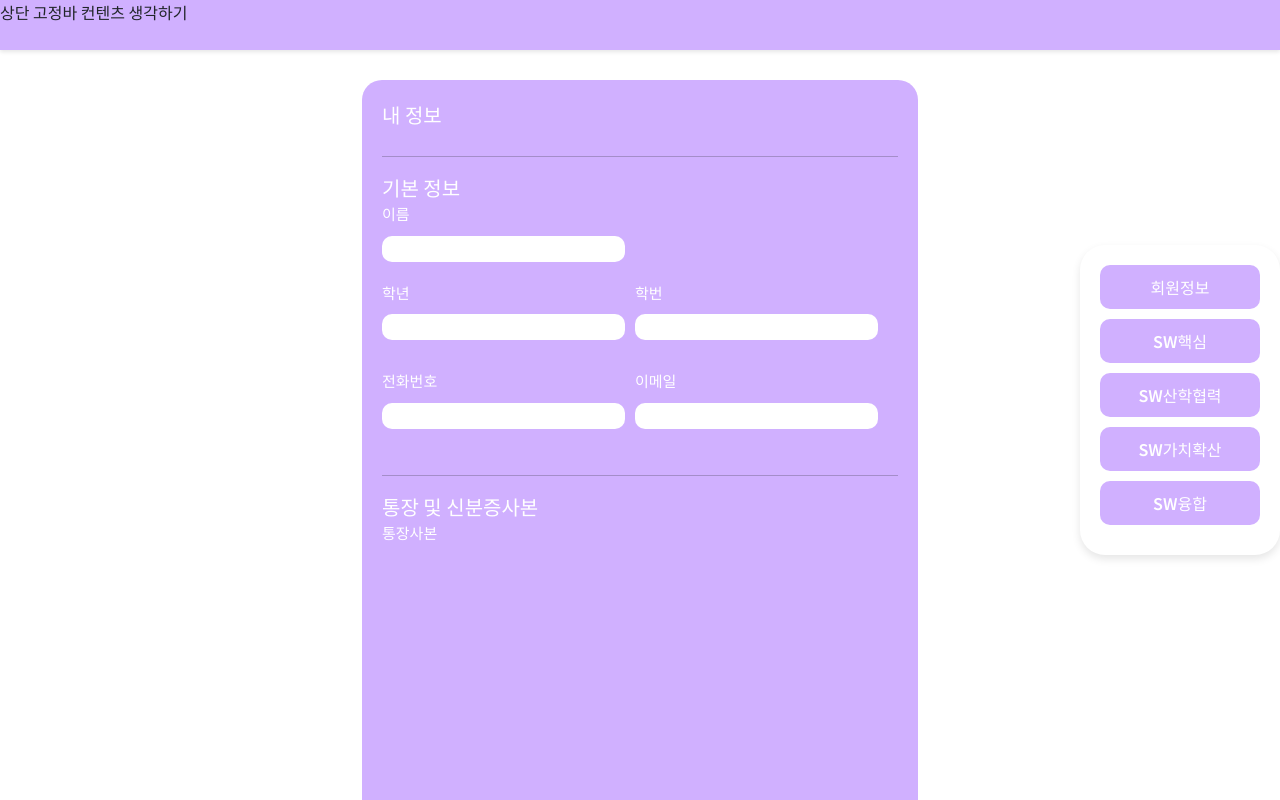
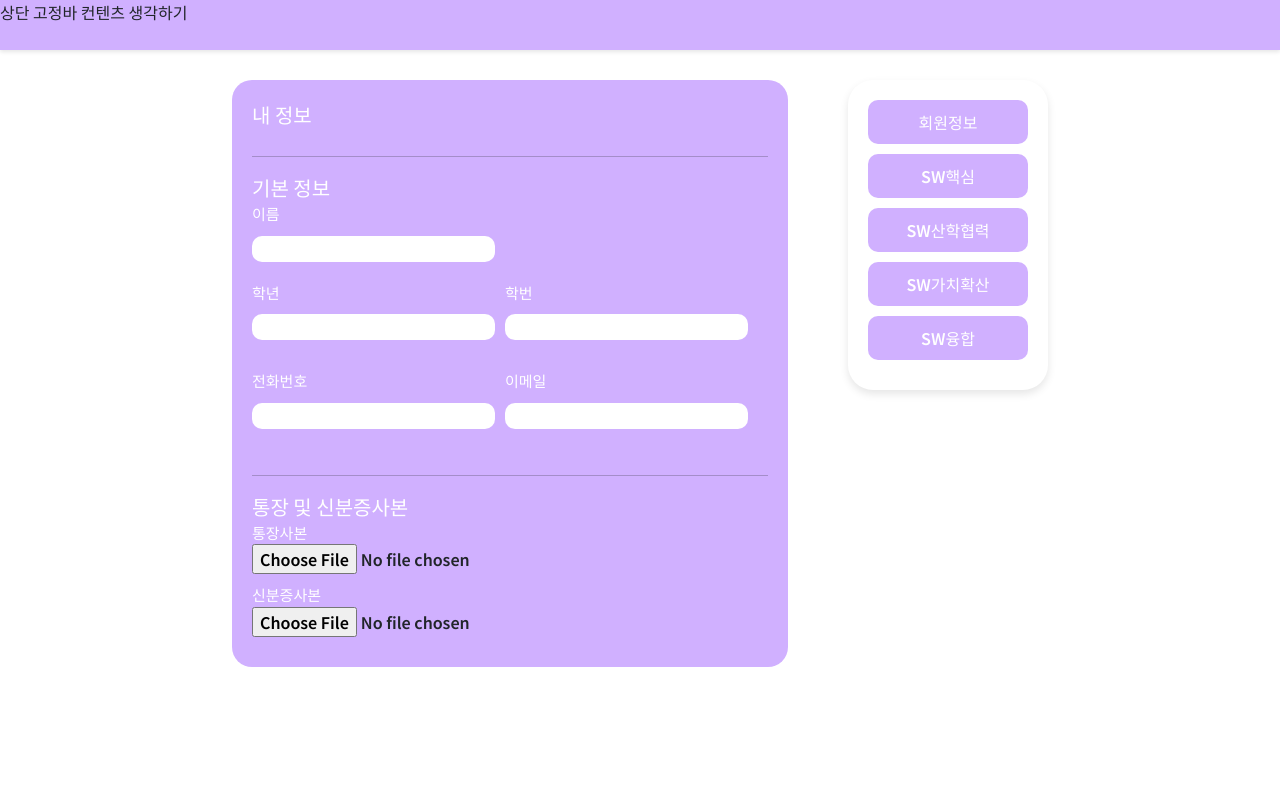
Before and after one commit to Koh-Du-Beom/Old-version-Jamie-Point, a React (Create React App) app: page /info in a window 1280 px wide. Shown: the top 800 px of the page. Built offline with nearby package versions, Linux system fonts and the light colour scheme.

Commit message:
img file sending error must be solved

```diff
--- a/package.json
+++ b/package.json
@@ -10,6 +10,7 @@
     "@types/node": "^16.18.71",
     "@types/react": "^18.2.48",
     "@types/react-dom": "^18.2.18",
+    "axios": "^1.6.5",
     "bootstrap": "^5.3.2",
     "react": "^18.2.0",
     "react-bootstrap": "^2.9.2",
--- a/src/components/ImageControler.tsx
+++ b/src/components/ImageControler.tsx
@@ -1,4 +1,3 @@
-import Image from 'react-bootstrap/Image';
 import classes from '../styles/components/ImageControler.module.css';
 import { useState } from 'react';
 interface ImageControlerProps {
@@ -23,9 +22,13 @@ const ImageControler : React.FC<ImageControlerProps> = ({onImageChange}) => {
 
 	return (
 		<div>
-			<div className={classes.imageContainer}>
-				{imgURL && <img src={imgURL} alt='imgURL'/>}
-			</div>
+			{
+				imgURL ?
+				<div className={classes.imageContainer}>
+					<img src={imgURL} alt='imgURL'/>
+				</div> :
+				null
+			}
 			<input type="file" accept="image/*" onChange={handleFileChange} />
 		</div>
 
--- a/src/components/UserInfo/UserInfoForm.tsx
+++ b/src/components/UserInfo/UserInfoForm.tsx
@@ -1,8 +1,9 @@
 import classes from '../../styles/UserInfoForm.module.css';
 import ImageControler from '../ImageControler';
 import { useState } from 'react';
+import useAutoSave from '../../hooks/useAutoSave';
 
-const InfoForm : React.FC = () => {
+const UserInfoForm : React.FC = () => {
 	const [name, setName] = useState<string>('');
 	const [grade, setGrade] = useState<string>('');
 	const [studentNumber, setStudentNumber] = useState<string>('');
@@ -10,7 +11,6 @@ const InfoForm : React.FC = () => {
 	const [email, setEmail] = useState<string>('');
 	const [bankBookImg, setBankBookImg] = useState<File|null>(null);
 	const [idCardImg, setIdCardImg] = useState<File|null>(null);
-
 
 
 	const handleName = (event : React.ChangeEvent<HTMLInputElement>) => {
@@ -41,7 +41,20 @@ const InfoForm : React.FC = () => {
 		setIdCardImg(file);
 	}
 
+	const formData = [
+		{
+			pageType : "userInfo", // 어떤 페이지에서 온 정보인지 밝히기?
+			name : name,
+			grade : grade,
+			studentNumber : studentNumber,
+			phoneNumber : phoneNumber,
+			email : email,
+			bankBookImg: bankBookImg,
+			idCardImg : idCardImg,
+		}
+	]
 
+	useAutoSave(formData);
 
 	return (
 		<div className={classes.container}>
@@ -113,7 +126,6 @@ const InfoForm : React.FC = () => {
 				<div>
 					<div className={classes.small_title}>통장사본</div>
 					<ImageControler onImageChange={handlebankBookImg}/>
-
 				</div>
 			</div>
 
@@ -121,14 +133,10 @@ const InfoForm : React.FC = () => {
 				<div>
 					<div className={classes.small_title}>신분증사본</div>
 					<ImageControler onImageChange={handleIdCardImg}/>
-
 				</div>
 			</div>
-
-
-
 		</div>
 	)
 }
 
-export default InfoForm;
+export default UserInfoForm;
--- /dev/null
+++ b/src/hooks/useAutoSave.ts
@@ -0,0 +1,15 @@
+import { useEffect } from "react";
+
+const useAutoSave = <T>(data : T) => {
+	const body = JSON.stringify(data);
+
+	useEffect(()=> {
+		const timer = setTimeout(()=> {
+			console.log('데이터 전송', body);
+		}, 3000);
+
+		return () => clearTimeout(timer);
+	}, [body]);
+}
+
+export default useAutoSave;
--- a/src/layouts/MainLayout.tsx
+++ b/src/layouts/MainLayout.tsx
@@ -8,10 +8,10 @@ const MainLayout: React.FC<{children : React.ReactNode}> = ({children}) => {
     <div className={classes.mainLayout}>
       <TopNavBar/>
       <div className={classes.content}>
-        {children}
+				<div className={classes.childrenWrapper}>{children}</div>
+				<div className={classes.rightNavBarWrapper}><RightNavBar/></div>
+      </div>
 
-      </div>
-      <RightNavBar/>
     </div>
   )
 }
--- a/src/styles/components/RightNavBar.module.css
+++ b/src/styles/components/RightNavBar.module.css
@@ -1,14 +1,11 @@
 .navbar{
   width: 200px;
-  position: fixed;
-  right: 0;
-  top: 50%;
-  transform: translateY(-50%);
   border-radius: 25px;
   padding: 20px;
   box-shadow: 0 4px 8px rgba(0, 0, 0, 0.1);
   display: flex;
   flex-direction: column;
+	margin: 30px;
 }
 
 .button{
--- a/src/styles/layouts/MainLayout.module.css
+++ b/src/styles/layouts/MainLayout.module.css
@@ -5,7 +5,15 @@
 }
 
 .content {
-  padding-top: 50px;
 	display: flex;
 	margin: 0 auto;
+	padding-top: 50px;
 }
+
+.childrenWrapper{
+	flex : 1;
+}
+
+.rightNavBarWrapper{
+	flex : 0;
+}
```
Also changed, not shown: 2 other files (tests, documents, lock files or other folders).
